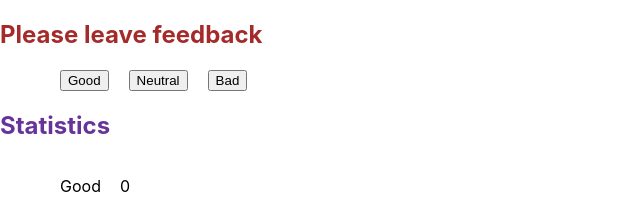
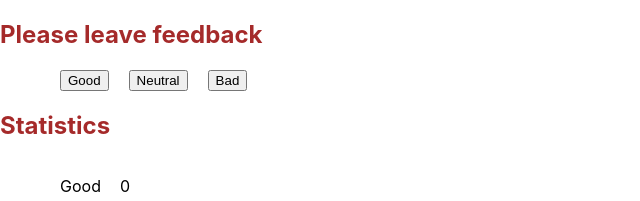
Before and after one commit to BondAndrii/goit-react-rhw-02-feedback, a React (Create React App) app: page / in a window 1280 px wide. Shown: the top 201 px of the page, without its empty margins (0-640 px from the left). Built offline with nearby package versions, Linux system fonts and the light colour scheme.

Commit message:
create new component "Section"

```diff
--- a/src/components/App.jsx
+++ b/src/components/App.jsx
@@ -5,6 +5,8 @@ import { Component } from "react";
 import { Buttons } from "components/Buttons/Buttons";
 
 import { Statistics } from "components/Statistics/Statistics";
+
+import { Section } from "./Section/Section";
 
 
 
@@ -24,7 +26,7 @@ export class App extends Component {
     countTotalFeedback() {
         const { Good, Neutral, Bad } = this.state;
         const total = Good + Neutral + Bad;
-        console.log(total);
+        // console.log(total);
         return total;
     }
     countPositiveFeedbackPercentage() {
@@ -36,13 +38,18 @@ export class App extends Component {
 
 
         return (
-            <>
-                <Buttons priClick={this.handleClick} ps={this.state} />
+          <>
+            <Section title="Please leave feedback">
+              <Buttons priClick={this.handleClick} ps={this.state} />
+            </Section>
+            {/* <Buttons priClick={this.handleClick} ps={this.state} />  */}
+            <Section title="Statistics">
                 <Statistics
                     ps={this.state}
                     total={this.countTotalFeedback()}
                     positive={this.countPositiveFeedbackPercentage()}
-                    />
+              />
+            </Section>
             </>
         )
         }
--- a/src/components/Buttons/Buttons.jsx
+++ b/src/components/Buttons/Buttons.jsx
@@ -4,12 +4,12 @@ import styles from "./Buttons.module.css"
 
 export const Buttons = ({ps, priClick} ) => {
     // const keys = Object.keys(ps);
-    console.log(styles)
+    // console.log(styles)
 
     return (
 
         <>
-            <h2 className={styles.text}>Please leave feedback</h2>
+            {/* <h2 className={styles.text}>Please leave feedback</h2> */}
             <ul className={styles.list}>
                 {Object.keys(ps).map(key => {
                         return (
--- /dev/null
+++ b/src/components/Section/Section.jsx
@@ -0,0 +1,14 @@
+import React from "react";
+
+import styles from "./Section.module.css";
+
+export const Section = ({ title, children }) => {
+    console.log(title);
+    return (
+    <>
+        <h2 className={styles.text}>{title}</h2>
+        {children}
+    </>
+    )
+
+}
--- /dev/null
+++ b/src/components/Section/Section.module.css
@@ -0,0 +1,3 @@
+.text {
+    color: brown
+}
--- a/src/components/Statistics/Statistics.jsx
+++ b/src/components/Statistics/Statistics.jsx
@@ -5,7 +5,7 @@ import styles from "./Statistics.module.css"
 export const Statistics = ({ps, total, positive}) => {
     return (
     <>
-        <h2 className={styles.text}>Statistics</h2>
+        {/* <h2 className={styles.text}>Statistics</h2> */}
             <ul className={styles.list}>
             {Object.keys(ps).map(key => {
                     return (
```
